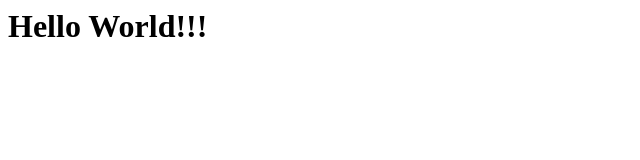
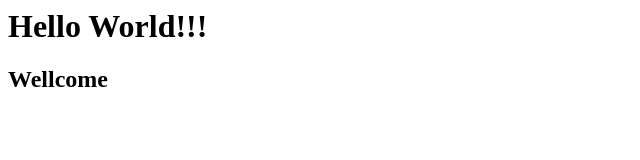
Before and after one commit to pushpalata06/Webpage, a plain HTML site: page index.html in a window 1280 px wide. Shown: the whole page, without its empty margins (0-640 px from the left). Drawn offline with Linux system fonts and the light colour scheme.

Commit message:
added h2 tag

```diff
--- a/index.html
+++ b/index.html
@@ -1,5 +1,7 @@
 <html>
 <body>
+
 <h1>Hello World!!!</h1>
+<h2>Wellcome</h2>
 </body>
 </html>
```
